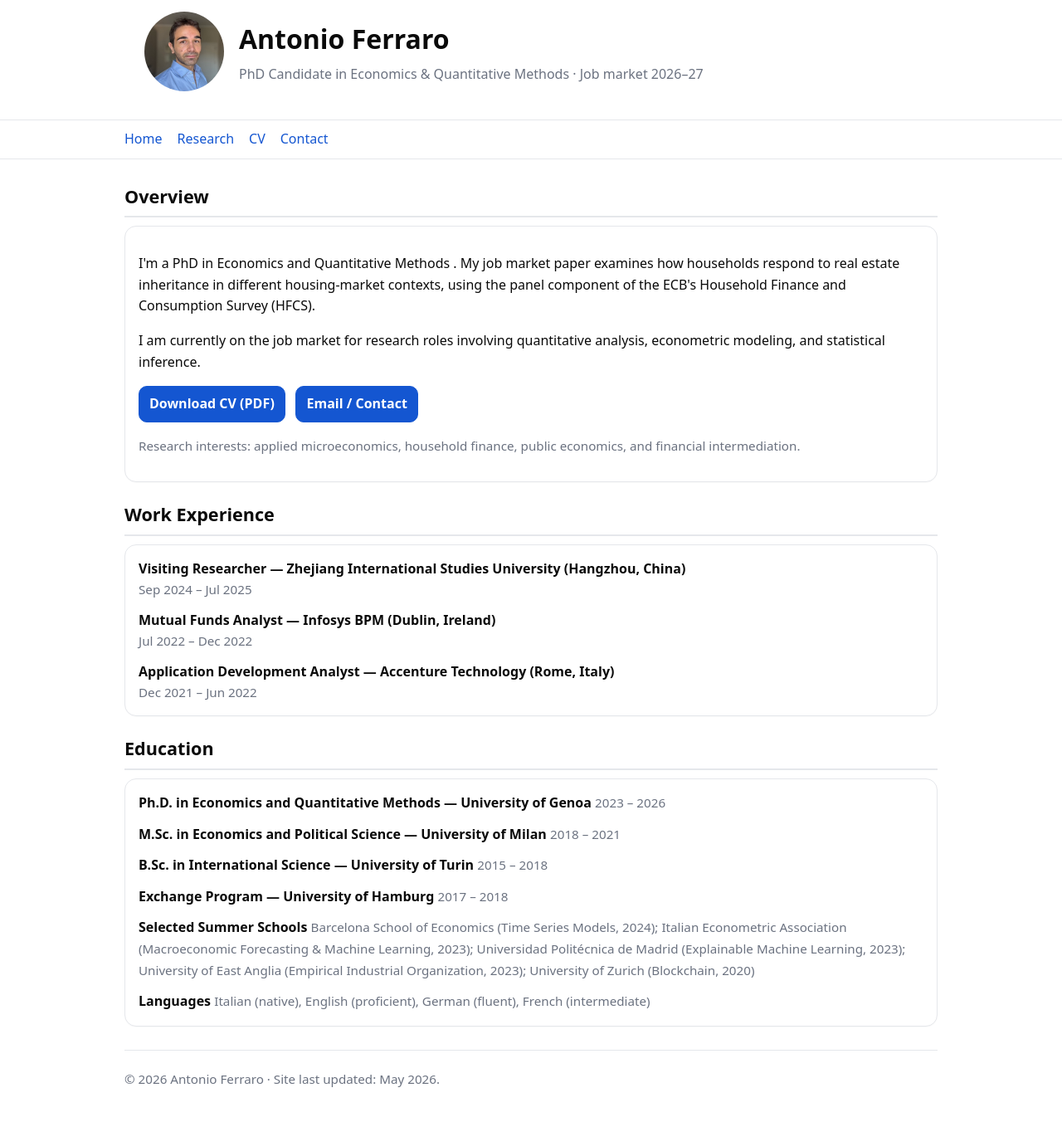
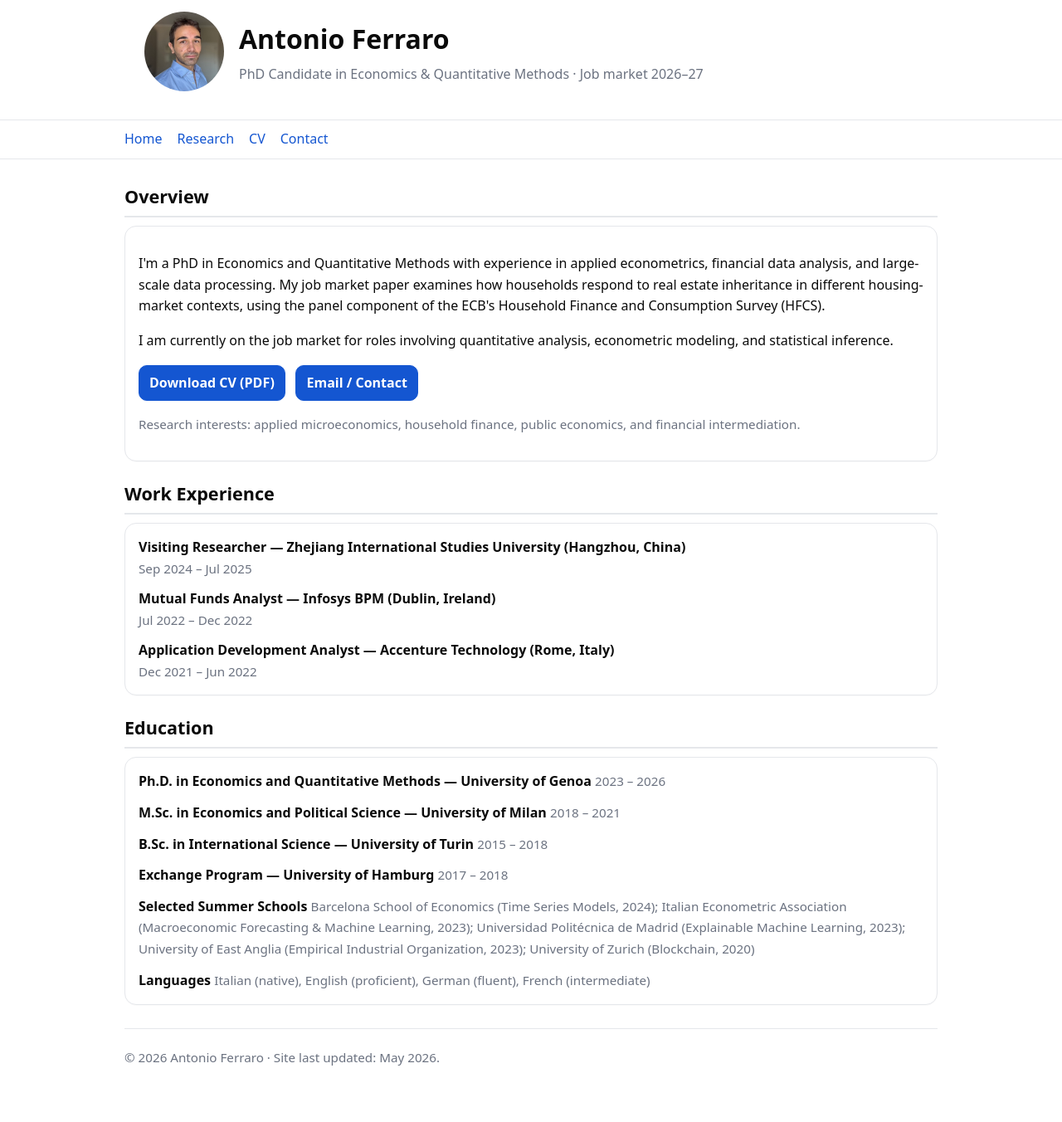
Before and after one commit to ferraroantonio/ferraroantonio.github.io, a Jekyll site: the page built from index.md, in a window 1280 px wide. Shown: the whole page at 83% size. Built offline with Jekyll 4.4.1, drawn with Linux system fonts in a browser that asks for light colours; after the commit the page ends 1326 px from its top, so only the background shows below that.

Commit message:
Update index.md

```diff
--- a/index.md
+++ b/index.md
@@ -7,8 +7,8 @@ description: "Antonio Ferraro — PhD Candidate in Economics & Quantitative Meth
 <section id="about">
 <h2>Overview</h2>
 <div class="card">
-<p>I'm a PhD in Economics and Quantitative Methods . My job market paper examines how households respond to real estate inheritance in different housing-market contexts, using the panel component of the ECB's Household Finance and Consumption Survey (HFCS).</p>
-<p>I am currently on the job market for research roles involving quantitative analysis, econometric modeling, and statistical inference.</p>
+<p>I'm a PhD in Economics and Quantitative Methods with experience in applied econometrics, financial data analysis, and large-scale data processing. My job market paper examines how households respond to real estate inheritance in different housing-market contexts, using the panel component of the ECB's Household Finance and Consumption Survey (HFCS).</p>
+<p>I am currently on the job market for roles involving quantitative analysis, econometric modeling, and statistical inference.</p>
 <p>
   <a class="btn" href="{{ '/assets/CV_Ferraro.pdf' | relative_url }}" download>Download CV (PDF)</a>
   &nbsp; <a class="btn" href="{{ '/contact' | relative_url }}">Email / Contact</a>
```
